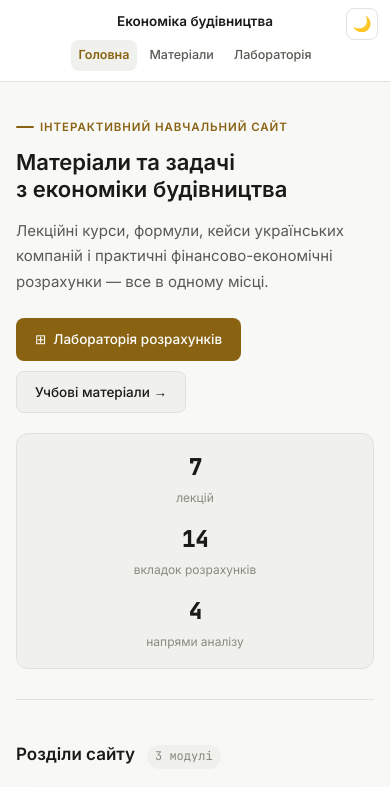
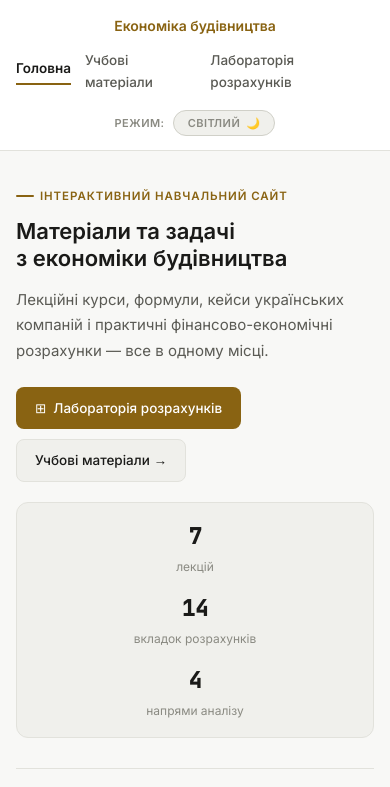
Before and after one commit to serge47-cyber/econ-calc, a website: page index.html in a window 390 px wide. Shown: the top 787 px of the page. Drawn offline with Linux system fonts and the light colour scheme.

Commit message:
вирівнення верхнього меню

```diff
--- a/index.html
+++ b/index.html
@@ -70,40 +70,40 @@
     a { color: inherit; text-decoration: none; }
 
     /* ─── NAV ────────────────────────────────────────────── */
-    .nav {
-      position: sticky; top: 0; z-index: 100;
-      height: var(--nav-h);
-      background: var(--bg2);
-      border-bottom: 1px solid var(--border);
-      display: flex; align-items: center;
-      padding: 0 24px; gap: 0;
+    .site-main-nav {
+      display: flex; justify-content: space-between; align-items: center;
+      padding: 14px 40px; background: var(--bg2); border-bottom: 1px solid var(--border);
+      position: sticky; top: 0; z-index: 9999;
       transition: background .25s, border-color .25s;
     }
     .nav-brand {
-      font-size: 14px; font-weight: 600;
-      color: var(--text); white-space: nowrap;
-      margin-right: auto;
+      font-size: 15px; font-weight: 600; color: var(--accent);
+      white-space: nowrap;
     }
-    .nav-brand span { color: var(--text3); font-weight: 400; margin-left: 6px; }
-    .nav-links { display: flex; align-items: center; gap: 2px; }
+    .nav-brand span { color: var(--text3); font-weight: 400; margin-left: 6px; font-size: 13px; }
+    .nav-links { display: flex; align-items: center; gap: 2rem; }
     .nav-links a {
-      padding: 6px 12px; border-radius: var(--radius-sm);
-      font-size: 13.5px; color: var(--text2); font-weight: 500;
-      transition: background .15s, color .15s;
+      font-size: 14px; color: var(--text2); font-weight: 500;
+      transition: color .2s;
     }
-    .nav-links a:hover, .nav-links a.active { background: var(--bg3); color: var(--text); }
-    .nav-links a.active { color: var(--accent) !important; font-weight: 700; }
-
+    .nav-links a:hover { color: var(--text); }
+    .nav-links a.active {
+      color: var(--text) !important; font-weight: 700;
+      border-bottom: 2px solid var(--accent); padding-bottom: 4px;
+    }
+    .nav-right {
+      display: flex; align-items: center; gap: 8px;
+      margin-left: 1rem; border-left: 1px solid var(--border2); padding-left: 1.5rem;
+    }
+    .nav-right span { color: var(--text3); font-size: 11px; font-weight: 600; text-transform: uppercase; letter-spacing: .5px; }
     .theme-btn {
-      margin-left: 12px;
-      width: 32px; height: 32px; border-radius: var(--radius-sm);
-      border: 1px solid var(--border); background: transparent;
-      cursor: pointer; display: flex; align-items: center; justify-content: center;
-      color: var(--text); font-size: 15px;
-      transition: background .15s, border-color .15s;
-      outline: none;
+      background: var(--bg3); color: var(--text);
+      border: 1px solid var(--border2); border-radius: 20px;
+      padding: 5px 14px; cursor: pointer; font-size: 13px;
+      display: flex; align-items: center; gap: 6px; font-weight: 600;
+      transition: all .2s; outline: none; font-family: var(--font);
     }
-    .theme-btn:hover { background: var(--bg3); border-color: var(--border2); }
+    .theme-btn:hover { border-color: var(--accent); color: var(--accent); }
 
     /* ─── LAYOUT ─────────────────────────────────────────── */
     .page { max-width: 860px; margin: 0 auto; padding: 0 24px 80px; }
@@ -260,8 +260,9 @@
 
     /* ─── RESPONSIVE ─────────────────────────────────────── */
     @media (max-width: 680px) {
-      .nav { padding: 0 16px; }
-      .nav-links a { padding: 6px 8px; font-size: 13px; }
+      .site-main-nav { padding: 14px 20px; flex-wrap: wrap; gap: 10px; }
+      .nav-links { gap: 1rem; }
+      .nav-right { margin-left: 0; padding-left: 0; border-left: none; }
       .page { padding: 0 16px 60px; }
       .hero { grid-template-columns: 1fr; gap: 20px; padding: 36px 0 30px; }
       .hero-stats { flex-direction: row; justify-content: space-around; min-width: unset; }
@@ -272,32 +273,16 @@
       .nav-brand span { display: none; }
     }
     @media (max-width: 480px) {
-      .nav {
-        height: auto;
-        padding: 10px 16px;
+      .site-main-nav {
         flex-direction: column;
-        gap: 8px;
-        align-items: stretch;
+        align-items: center;
+        gap: 12px;
+        padding: 14px 16px;
       }
-      .nav-brand {
-        margin-right: 0;
-        text-align: center;
-        font-size: 13.5px;
-      }
-      .nav-links {
-        justify-content: center;
-        width: 100%;
-        gap: 4px;
-      }
-      .nav-links a {
-        padding: 5px 8px;
-        font-size: 12.5px;
-      }
-      .theme-btn {
-        position: absolute;
-        right: 12px;
-        top: 8px;
-      }
+      .nav-brand { margin-right: 0; text-align: center; font-size: 14px; }
+      .nav-links { justify-content: center; width: 100%; gap: 14px; }
+      .nav-links a { font-size: 13.5px; }
+      .nav-right { width: 100%; justify-content: center; margin-top: 4px; }
       .hero-stats {
         flex-direction: column;
         align-items: stretch;
@@ -333,18 +318,24 @@
       .topics-grid { grid-template-columns: 1fr; }
       .lec-sub { display: none; }
     }
+
   </style>
 </head>
 <body>
 
-  <nav class="nav">
+  <nav class="site-main-nav">
     <div class="nav-brand">Економіка будівництва<span>КНУБА</span></div>
     <div class="nav-links">
       <a href="index.html" class="active">Головна</a>
-      <a href="materials.html">Матеріали</a>
-      <a href="economic-tasks.html">Лабораторія</a>
+      <a href="materials.html">Учбові матеріали</a>
+      <a href="economic-tasks.html">Лабораторія розрахунків</a>
     </div>
-    <button class="theme-btn" id="themeBtn" title="Перемкнути тему" aria-label="Перемкнути тему">🌙</button>
+    <div class="nav-right">
+      <span>Режим:</span>
+      <button class="theme-btn" id="themeBtn" title="Перемкнути тему" aria-label="Перемкнути тему">
+        <span id="theme-text">Світлий</span> <span id="theme-emoji">🌙</span>
+      </button>
+    </div>
   </nav>
 
   <main class="page">
@@ -599,15 +590,19 @@
   <script>
     // ─── THEME TOGGLE ───────────────────────────────────────
     const btn = document.getElementById('themeBtn');
+    const textSpan = document.getElementById('theme-text');
+    const emojiSpan = document.getElementById('theme-emoji');
 
     function applySavedTheme() {
       const currentTheme = localStorage.getItem('theme');
       if (currentTheme === 'dark') {
         document.body.classList.add('dark-theme');
-        if (btn) btn.textContent = '☀️';
+        if (textSpan) textSpan.textContent = 'Темний';
+        if (emojiSpan) emojiSpan.textContent = '☀️';
       } else {
         document.body.classList.remove('dark-theme');
-        if (btn) btn.textContent = '🌙';
+        if (textSpan) textSpan.textContent = 'Світлий';
+        if (emojiSpan) emojiSpan.textContent = '🌙';
       }
     }
 
@@ -616,7 +611,8 @@
         document.body.classList.toggle('dark-theme');
         const isDark = document.body.classList.contains('dark-theme');
         localStorage.setItem('theme', isDark ? 'dark' : 'light');
-        btn.textContent = isDark ? '☀️' : '🌙';
+        if (textSpan) textSpan.textContent = isDark ? 'Темний' : 'Світлий';
+        if (emojiSpan) emojiSpan.textContent = isDark ? '☀️' : '🌙';
       });
     }
 
```
Also changed, not shown: economic-tasks.html (+29 -15 lines), materials.html (+6 -6 lines).
